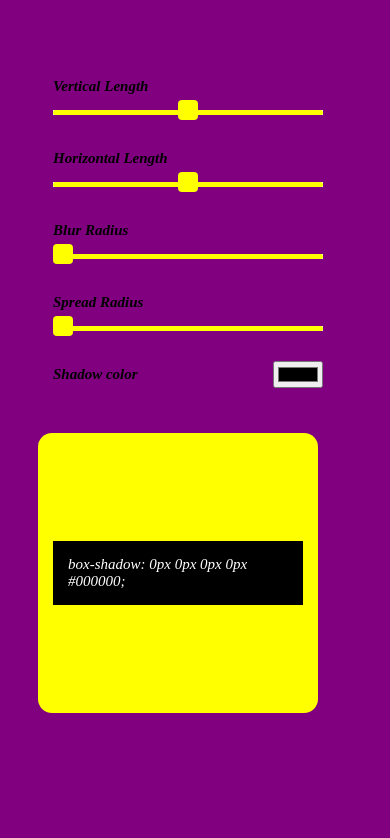
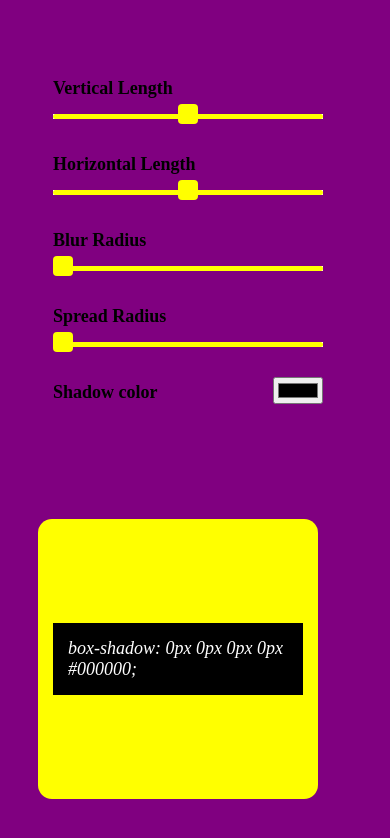
Before and after one commit to shirusu/shadow-generatot, a plain HTML site: page index.html in a window 390 px wide. Drawn offline with Linux system fonts and the light colour scheme.

Commit message:
font size changes

```diff
--- a/media.css
+++ b/media.css
@@ -41,4 +41,10 @@
         margin-left: 30px;
 
     }
+    .box-shadow-code{
+        font-size: 18px;
+    }
+    label{
+        font-size: 18px;
+    }
 }
--- a/style.css
+++ b/style.css
@@ -1,11 +1,13 @@
-body{
+body {
     background: purple;
 }
-.shadow-box{
-    padding-top: 100px ;
+
+.shadow-box {
+    padding-top: 100px;
 
 }
-.box{
+
+.box {
     width: 300px;
     height: 300px;
     background: yellow;
@@ -15,61 +17,71 @@ body{
     padding: 15px;
     border-radius: 5%;
     margin-bottom: 50px;
+    margin-top: 50px;
 }
-.box-shadow-code{
+
+.box-shadow-code {
     background-color: black;
     color: white;
     padding: 15px;
     width: 100%;
-    font-size: 15px;
+    font-size: 25px;
     font-style: italic;
 
 }
-.shadow-grid{
+
+.shadow-grid {
     display: grid;
     grid-template-columns: 1fr 1fr;
-   grid-column-gap: 30px;
+    grid-column-gap: 30px;
     align-items: center;
 
 }
 
-.settings-block{
+.settings-block {
     display: flex;
     flex-direction: column;
     width: 300px;
     padding-left: 110px;
+    padding-bottom: 20px;
 }
-.color-box{
+
+.color-box {
     display: flex;
     justify-content: space-between;
 }
-input{
+
+input {
     margin: 15px;
 }
-input[type=range]{
+
+input[type=range] {
     -webkit-appearance: none;
 }
-input[type='range']::-webkit-slider-runnable-track{
-    background:yellow;
+
+input[type='range']::-webkit-slider-runnable-track {
+    background: yellow;
     border-radius: 4px;
     width: 100%;
     height: 5px;
     cursor: pointer;
 }
-input[type='range']::-webkit-slider-thumb{
+
+input[type='range']::-webkit-slider-thumb {
     -webkit-appearance: none;
     height: 20px;
     width: 20px;
     border-radius: 20%;
     background: yellow;
     margin-top: -10px;
-    cursor:pointer;
+    cursor: pointer;
     position: relative;
 }
-label{
-    font-size: 15px;
+
+label {
+    font-size: 20px;
     margin-top: 20px;
     padding-left: 15px;
     font-weight: bold;
-    font-style: italic;
+
 }
```
